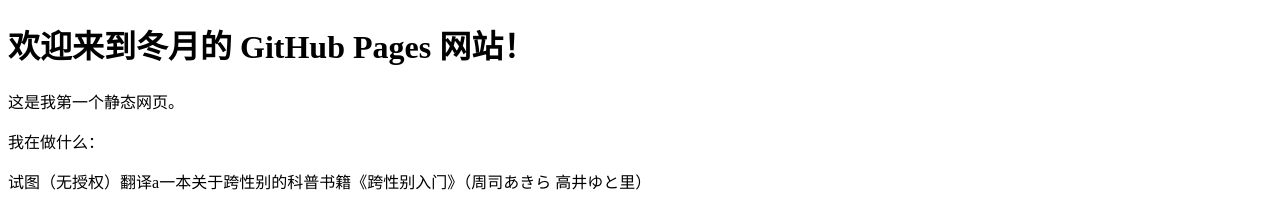
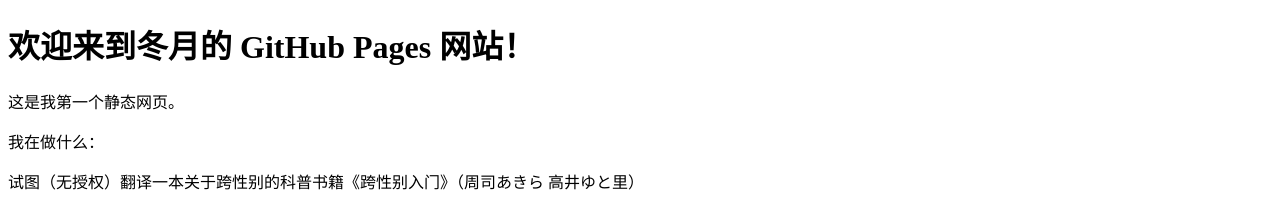
Before and after one commit to nomieA/nomieA.github.io, a plain HTML site: page index.html in a window 1280 px wide. Shown: the top 207 px of the page. Drawn offline with Linux system fonts and the light colour scheme.

Commit message:
Update index.html

```diff
--- a/index.html
+++ b/index.html
@@ -9,7 +9,7 @@
     <p>这是我第一个静态网页。</p>
 
      <p>我在做什么：</p>
-     <p>试图（无授权）<a src="https://i501ate.notion.site/1d4b513072b380b996d7c4372db8a0f5">翻译</a>a一本关于跨性别的科普书籍<a src="https://www.shueisha.co.jp/books/items/contents.html?isbn=978-4-08-721274-7">《跨性别入门》</a>（周司あきら 高井ゆと里）</p>
+     <p>试图（无授权）<a src="https://i501ate.notion.site/1d4b513072b380b996d7c4372db8a0f5">翻译</a>一本关于跨性别的科普书籍<a src="https://www.shueisha.co.jp/books/items/contents.html?isbn=978-4-08-721274-7">《跨性别入门》</a>（周司あきら 高井ゆと里）</p>
     <iframe src="https://i501ate.notion.site/ebd/1d4b513072b380b996d7c4372db8a0f5" width="100%" height="600" frameborder="0" allowfullscreen />
 </body>
 </html>
```
